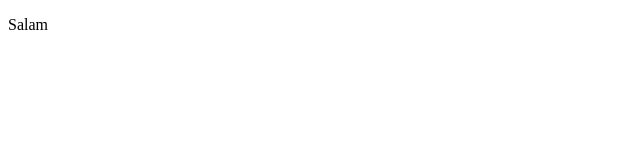
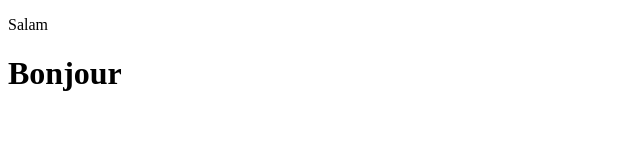
Before and after one commit to Makhlouf2006/projet-2, a plain HTML site: page index.html in a window 1280 px wide. Shown: the whole page, without its empty margins (0-640 px from the left). Drawn offline with Linux system fonts and the light colour scheme.

Commit message:
rani zdt h1

```diff
--- a/index.html
+++ b/index.html
@@ -8,5 +8,6 @@
 </head>
 <body>
     <p>Salam</p>
+    <h1>Bonjour</h1>
 </body>
 </html>
```
